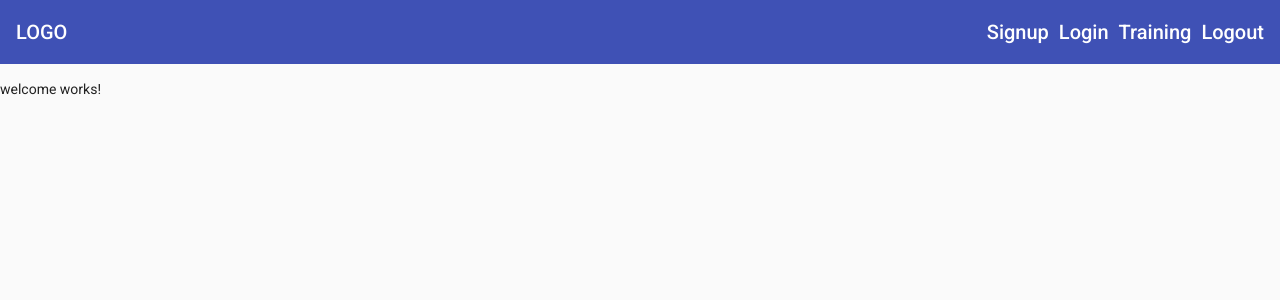
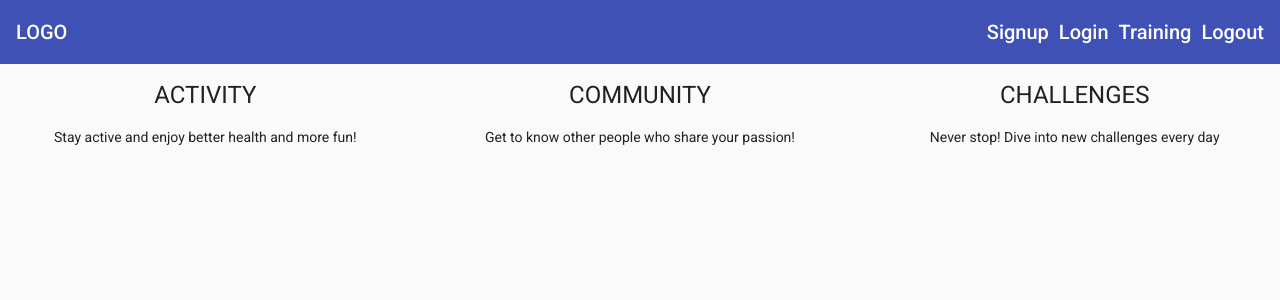
Before and after one commit to yurkov74/edu_ng_fitness, an Angular app: page / in a window 1280 px wide. Shown: the top 300 px of the page. Built offline with nearby package versions, Linux system fonts and the light colour scheme.

Commit message:
45. Working on the Welcome Screen

```diff
--- a/src/app/welcome/welcome.component.html
+++ b/src/app/welcome/welcome.component.html
@@ -1 +1,14 @@
-<p>welcome works!</p>
+<div class="welcome" fxLayout="column" fxLayout.gt-md="row" fxLayoutAlign="center center" fxLayoutGap.gt-md="1.5rem">
+    <section fxFlex>
+      <h1>ACTIVITY</h1>
+      <p>Stay active and enjoy better health and more fun!</p>
+    </section>
+    <section fxFlex>
+      <h1>COMMUNITY</h1>
+      <p>Get to know other people who share your passion!</p>
+    </section>
+    <section fxFlex>
+      <h1>CHALLENGES</h1>
+      <p>Never stop! Dive into new challenges every day</p>
+    </section>
+</div>
--- a/src/app/welcome/welcome.component.scss
+++ b/src/app/welcome/welcome.component.scss
@@ -0,0 +1,3 @@
+.welcome {
+    text-align: center;
+}
```
